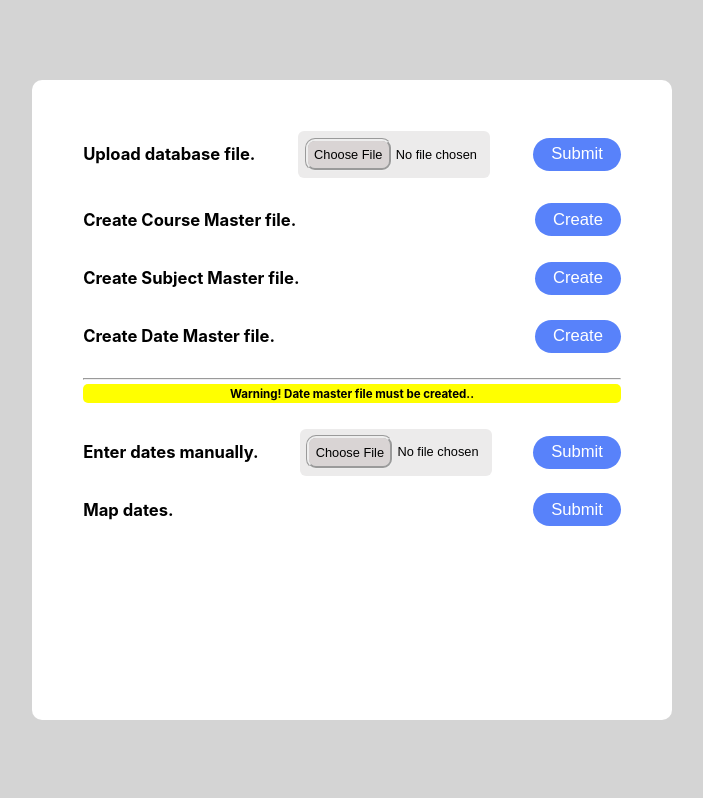
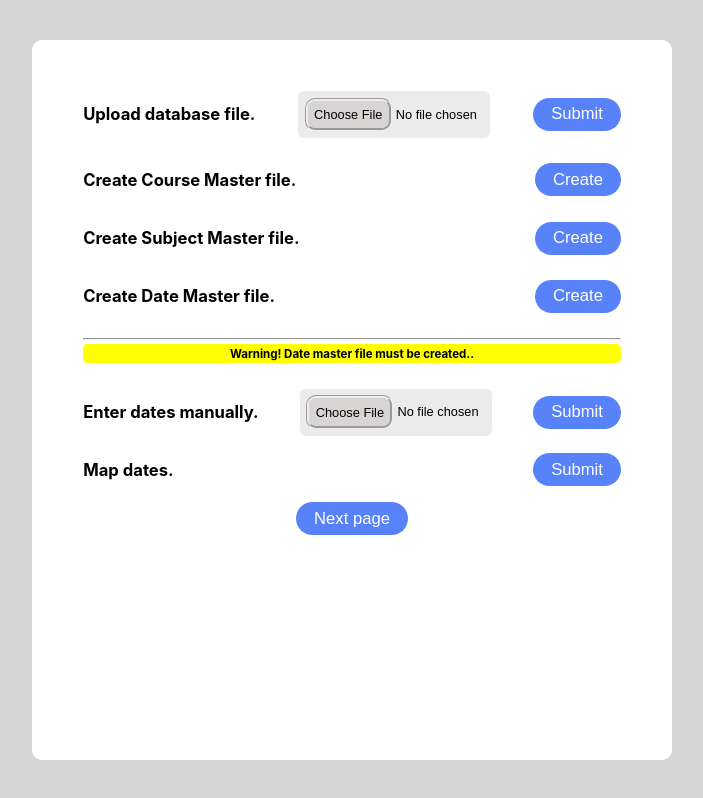
Before and after one commit to Meownav/admission-project-front, a React (Create React App) app: page / in a window 1280 px wide. Shown: the whole page, without its empty margins (288-991 px from the left). Built offline with nearby package versions, Linux system fonts and the light colour scheme.

Commit message:
next page added

```diff
--- a/src/App.js
+++ b/src/App.js
@@ -1,10 +1,24 @@
 // import InputFile from "./components/InputFile";
 // import TeacherDuty from "./components/teacherDuty";
+import React, { useState } from "react";
+
 import MainWindow from "./MainWindow.jsx";
+import ReportsPage from "./ReportsPage.jsx";
 import "./App.css";
 
 const App = () => {
-  return <MainWindow />;
+  const [currentPage, setCurrentPage] = useState(1);
+
+  const nextPage = () => {
+    setCurrentPage(currentPage + 1);
+  };
+  // return <MainWindow />;
+  return (
+    <div>
+      {currentPage === 1 ? <MainWindow nextPage={nextPage} /> : null}
+      {currentPage === 2 ? <ReportsPage /> : null}
+    </div>
+  );
 };
 
 export default App;
--- a/src/MainWindow.jsx
+++ b/src/MainWindow.jsx
@@ -1,9 +1,8 @@
 import React, { useState } from "react";
 import axios from "axios";
-
 import "./styles/MainWindow.css";
 
-const MainWindow = () => {
+const MainWindow = ({nextPage}) => {
   const [dbFile, setDbFile] = useState(null);
   const [dateFile, setDateFile] = useState(null);
 
@@ -11,7 +10,7 @@ const MainWindow = () => {
   const handle_db_change = (e) => {
     e.preventDefault();
     setDbFile(e.target.files[0]);
-    alert("File has been selected.Please submit the file.")
+    alert("File has been selected.Please submit the file.");
   };
 
   // Handles when the db_file is submitted.
@@ -89,7 +88,7 @@ const MainWindow = () => {
   const handle_datefile_submit = (e) => {
     e.preventDefault();
     console.log(dateFile);
-    alert("Uploading file.Please wait...")
+    alert("Uploading file.Please wait...");
     const formData = new FormData();
     if (dbFile) {
       formData.append("dateFile", dateFile);
@@ -107,7 +106,7 @@ const MainWindow = () => {
   // Request to map the dates.
   const handle_dates_mapping = (e) => {
     e.preventDefault();
-    alert("Mapping dates.Please wait...")
+    alert("Mapping dates.Please wait...");
     axios
       .get("http://localhost:5000/final_dates", { responseType: "blob" })
       .then((response) => {
@@ -118,7 +117,7 @@ const MainWindow = () => {
         document.body.appendChild(link);
         link.click();
         document.body.removeChild(link);
-        alert("Dates mapped.Your file has been downloaded.")
+        alert("Dates mapped.Your file has been downloaded.");
       })
       .catch((err) => console.error(err));
   };
@@ -126,7 +125,6 @@ const MainWindow = () => {
   // const handle_dates_mapping = (e) => {
   //   e.preventDefault();
   // };
-
   return (
     <div>
       <div className="main">
@@ -184,6 +182,11 @@ const MainWindow = () => {
                 Submit
               </button>
             </div>
+            <div className="nextPage">
+              <center>
+                <button onClick={nextPage}>Next page</button>
+              </center>
+            </div>
           </div>
         </div>
       </div>
--- /dev/null
+++ b/src/ReportsPage.jsx
@@ -0,0 +1,42 @@
+import React from "react";
+
+const ReportsPage = () => {
+  return (
+    <div>
+      <div className="main">
+        <div className="card">
+        <h2 id="heading">Generate reports</h2>
+          <div className="button">
+            <button>Create Report 1 etc etc etc etc</button>
+          </div>
+          <div className="button">
+            <button>button 2</button>
+          </div>
+          <div className="button">
+            <button>button 3</button>
+          </div>
+          <div className="button">
+            <button>button 4</button>
+          </div>
+          <div className="button">
+            <button>button 5</button>
+          </div>
+          <div className="button">
+            <button>button 6</button>
+          </div>
+          <div className="button">
+            <button>button 6</button>
+          </div>
+          <div className="button">
+            <button>button 7</button>
+          </div>
+          <div className="button">
+            <button>button 8</button>
+          </div>
+        </div>
+      </div>
+    </div>
+  );
+};
+
+export default ReportsPage;
--- a/src/styles/MainWindow.css
+++ b/src/styles/MainWindow.css
@@ -13,7 +13,7 @@
 }
 .card{
     /* height: 70%; */
-    height: calc(100vh - 20%);
+    height: calc(110vh - 20%);
     width: 50%;
     background-color: white;
     border: none;
@@ -98,3 +98,46 @@ input::file-selector-button{
 input::file-selector-button:hover{
     color: blue;
 }
+
+.nextPage{
+    margin-top: 2vh;
+}
+.nextPage button{
+    padding: 0.5vw 1.4vw;
+    font-size: 1.3vw;
+    border: none;
+    border-radius: 30px;
+    background-color: #5882FA;
+    color: white
+}
+.nextPage button:hover{
+    background-color: #3c58a5;
+    color: white;
+    cursor: pointer;
+}
+.button{
+    /* background-color: red; */
+    margin: 3vh;
+    height: 5vh;
+    width: 40vw;
+}
+.button button{
+    height: 5vh;
+    width: 40vw;
+    border-radius: 50px;
+    /* background-color: rgb(107, 255, 156);
+    bgc */
+    background-color: #5882FA;
+    color: white;
+    font-size: 3vh;
+}
+.button button:hover{
+    cursor: pointer;
+    background-color: #3c58a5;;
+}
+#heading{
+    text-align: center;
+    font-weight: 800;
+    font-size: 5vh;
+    margin-top: -2vh;
+}
```
